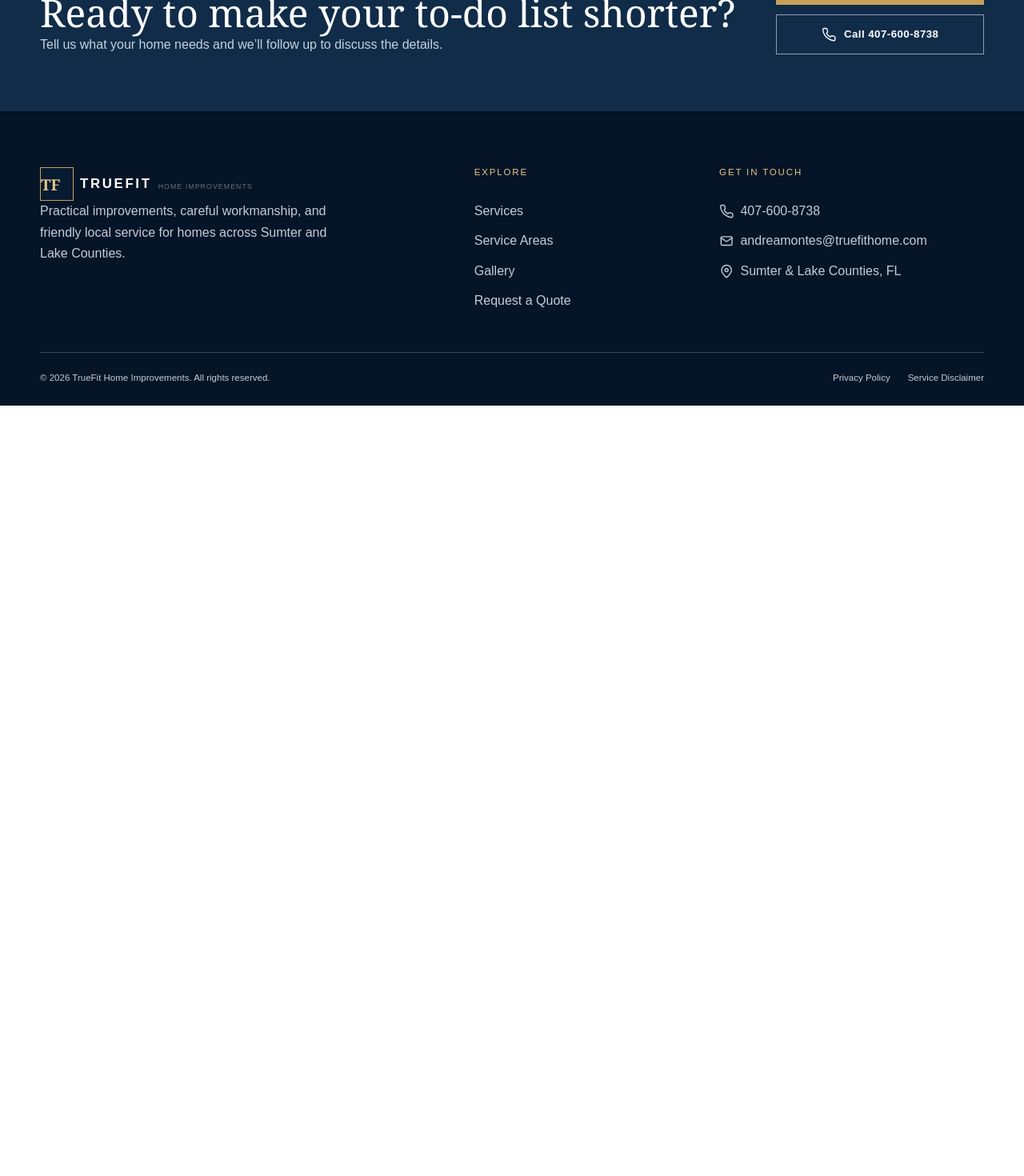
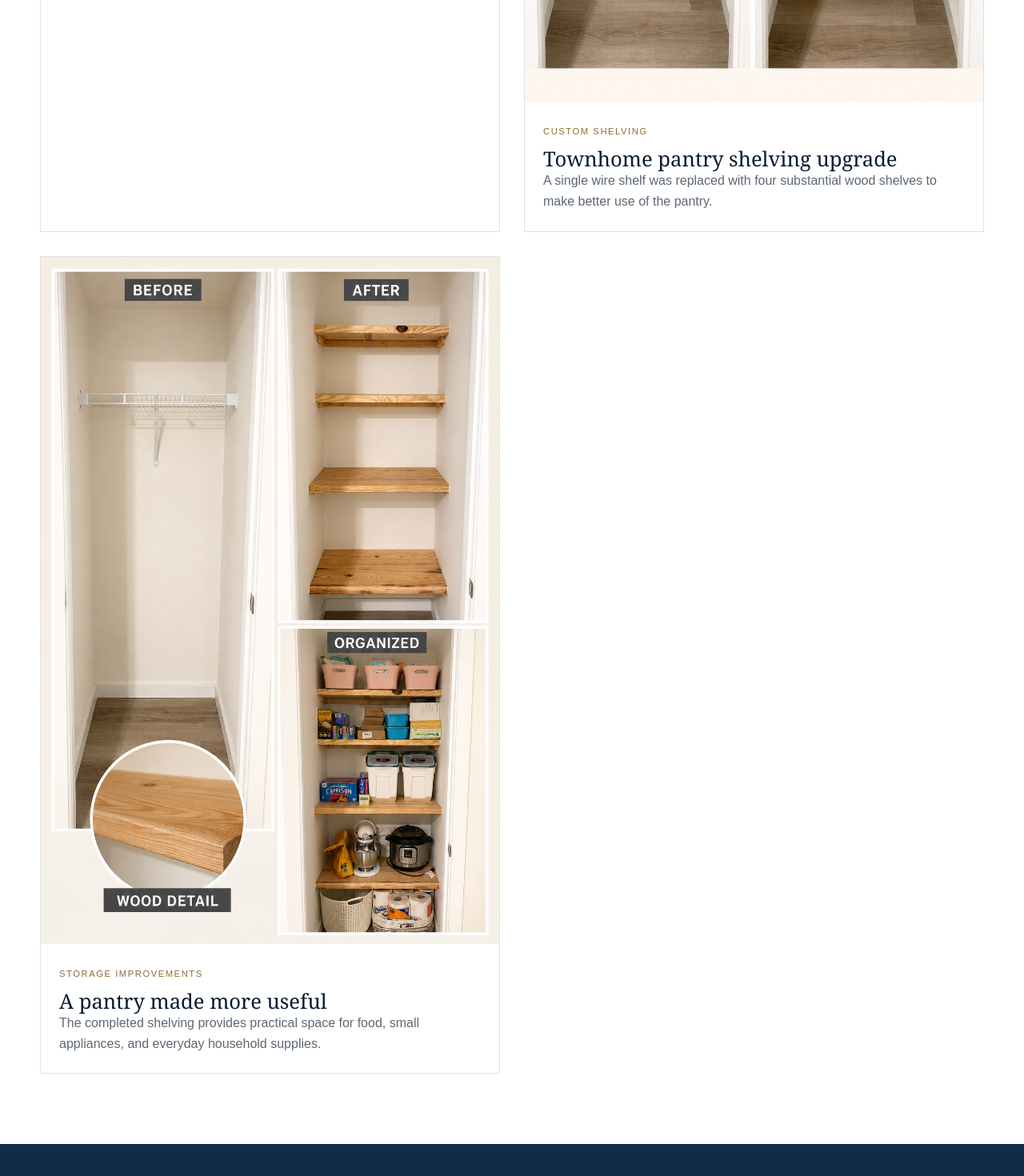
Before and after one commit to andre83411/truefit-home-improvements, a Next.js app: page /gallery in a window 1280 px wide. Shown: the part 2580-4050 px from the top of the page at 80% size. Before the commit the page ends 3087 px from the top, so only its background shows below. Built offline with nearby package versions, Linux system fonts and the light colour scheme; no server answers.

Commit message:
Add townhome pantry gallery project

```diff
--- a/data/gallery.ts
+++ b/data/gallery.ts
@@ -49,4 +49,24 @@ export const galleryProjects = [
     height: 1536,
     alt: "Before and after comparison of stairs finished with wood-look treads and risers",
   },
+  {
+    title: "Townhome pantry shelving upgrade",
+    category: "Custom Shelving",
+    description:
+      "A single wire shelf was replaced with four substantial wood shelves to make better use of the pantry.",
+    image: "/gallery/townhome-pantry-before-after.png",
+    width: 1003,
+    height: 1568,
+    alt: "Before and after comparison of a townhome pantry upgraded from one wire shelf to four wood shelves",
+  },
+  {
+    title: "A pantry made more useful",
+    category: "Storage Improvements",
+    description:
+      "The completed shelving provides practical space for food, small appliances, and everyday household supplies.",
+    image: "/gallery/townhome-pantry-organized-before-after.png",
+    width: 1024,
+    height: 1536,
+    alt: "Before, after, and organized views of a townhome pantry with newly installed wood shelving",
+  },
 ];
```
Also changed, not shown: public/gallery/townhome-pantry-before-after.png (added), public/gallery/townhome-pantry-organized-before-after.png (added).
